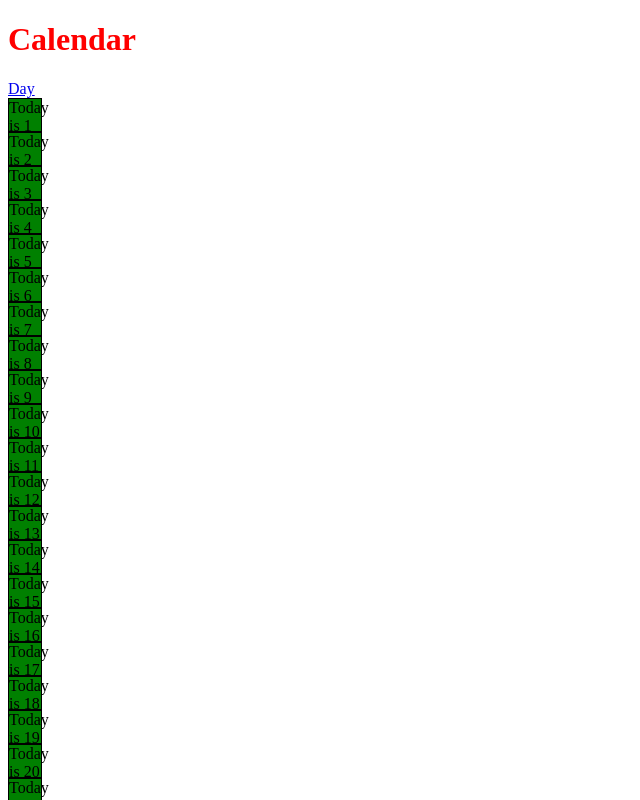
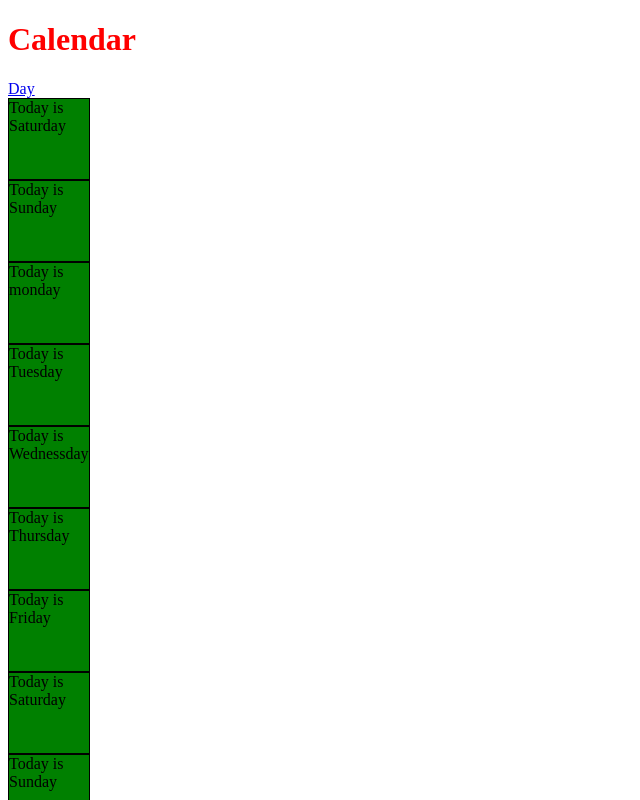
Before and after one commit to tomcampbell1993/tom-calender, a React (Vite) app in the folder tom-calendar/: page / in a window 1280 px wide. Shown: the top 800 px of the page, without its empty margins (0-640 px from the left). Built offline with nearby package versions, Linux system fonts and the light colour scheme.

Commit message:
days finally listed to an extent

```diff
--- a/tom-calendar/src/assets/components/Calendar/Calendar.jsx
+++ b/tom-calendar/src/assets/components/Calendar/Calendar.jsx
@@ -11,19 +11,25 @@ export default function Calendar() {
     const year = date.getFullYear();
     const month = date.getMonth();
 
-    const daysInMonth = new Date(year, month, 0).getDate();
+    const daysInMonth = new Date(year, month+1, 0).getDate();
+
+    function findDay(dayNumber) {
+        const thatDay = new Date(year, month, dayNumber).getDay();
+        return thatDay
+    }
+
 
     function createList() {
         const dayList = [];
 
-        for (let i = 1; i < daysInMonth + 1; i++) {
+        for (let i = 0; i < daysInMonth; i++) {
             dayList.push(i);
         }
         return dayList;
     }
 
     const dayItems = createList().map(day =>
-        <Day currentDay={day} key={day} />
+        <Day currentDay={findDay(day)} key={day} />
     );
 
     return (
--- a/tom-calendar/src/assets/components/Day/Day.css
+++ b/tom-calendar/src/assets/components/Day/Day.css
@@ -1,6 +1,7 @@
 .day{
-    width: 2rem;
-    height: 2rem;
+    width: 5rem;
+    height: 5rem;
     background-color: green;
     border: 1px solid black;
+    display: flex;
 }
--- a/tom-calendar/src/assets/components/Day/Day.jsx
+++ b/tom-calendar/src/assets/components/Day/Day.jsx
@@ -1,11 +1,37 @@
 import "./Day.css"
 
-export default function Day(props){
+export default function Day(props) {
+
+    function formatDay() {
+        switch (props.currentDay) {
+            case 0:
+                return("monday")
+            case 1:
+                return("Tuesday")
+            case 2:
+                return"Wednessday"
+            case 3:
+                return"Thursday"
+            case 4:
+                return"Friday"
+            case 5:
+                return"Saturday"
+            case 6:
+                return"Sunday"
+        }
+    }
+
+    function formatTag(dayText) {
+
+        dayText = props.currentDay
+
+        return dayText
+    }
 
 
-    return(
+    return (
         <div className='day'>
-            Today is { props.currentDay }
+            Today is {formatDay()}
         </div>
     )
 }
```
